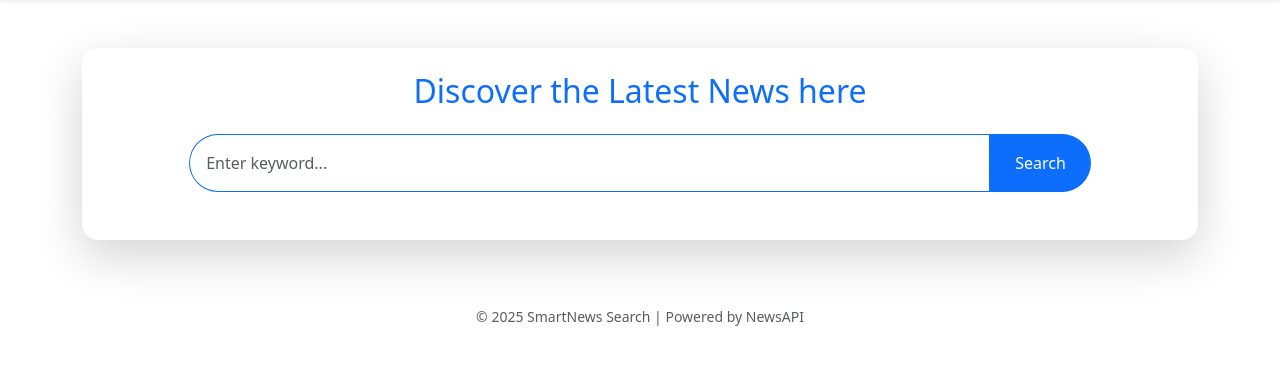
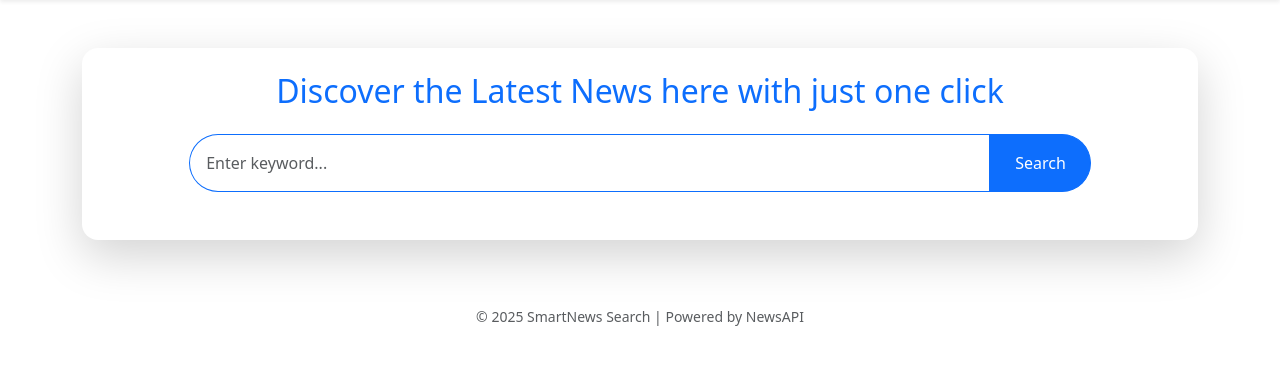
Before and after one commit to vaishnavikarra/DEVOPS_casestudy, a Flask app: page / in a window 1280 px wide. Shown: the part 56-421 px from the top of the page. Run offline with Flask 3, Linux system fonts and the light colour scheme.

Commit message:
Update index.html

```diff
--- a/templates/index.html
+++ b/templates/index.html
@@ -17,7 +17,7 @@
 
   <div class="container mt-5 mb-5">
     <div class="card p-4 shadow-lg border-0 rounded-4">
-      <h2 class="text-center mb-4 text-primary">Discover the Latest News here</h2>
+      <h2 class="text-center mb-4 text-primary">Discover the Latest News here with just one click</h2>
       <form method="POST" class="d-flex justify-content-center mb-4">
         <input type="text" name="keyword" class="form-control w-75 p-3 rounded-start-pill border-primary" placeholder="Enter keyword..." value="{{ keyword }}">
         <button type="submit" class="btn btn-primary px-4 rounded-end-pill">Search</button>
```
